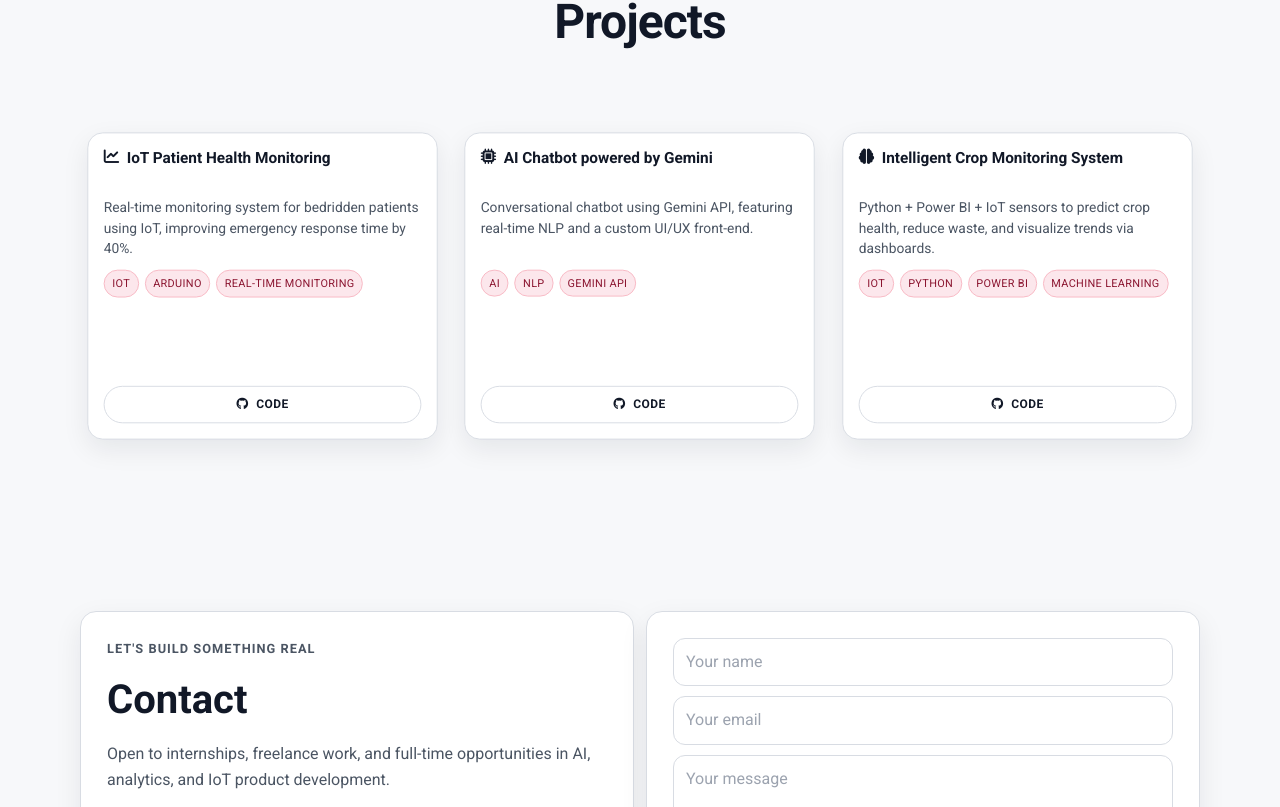
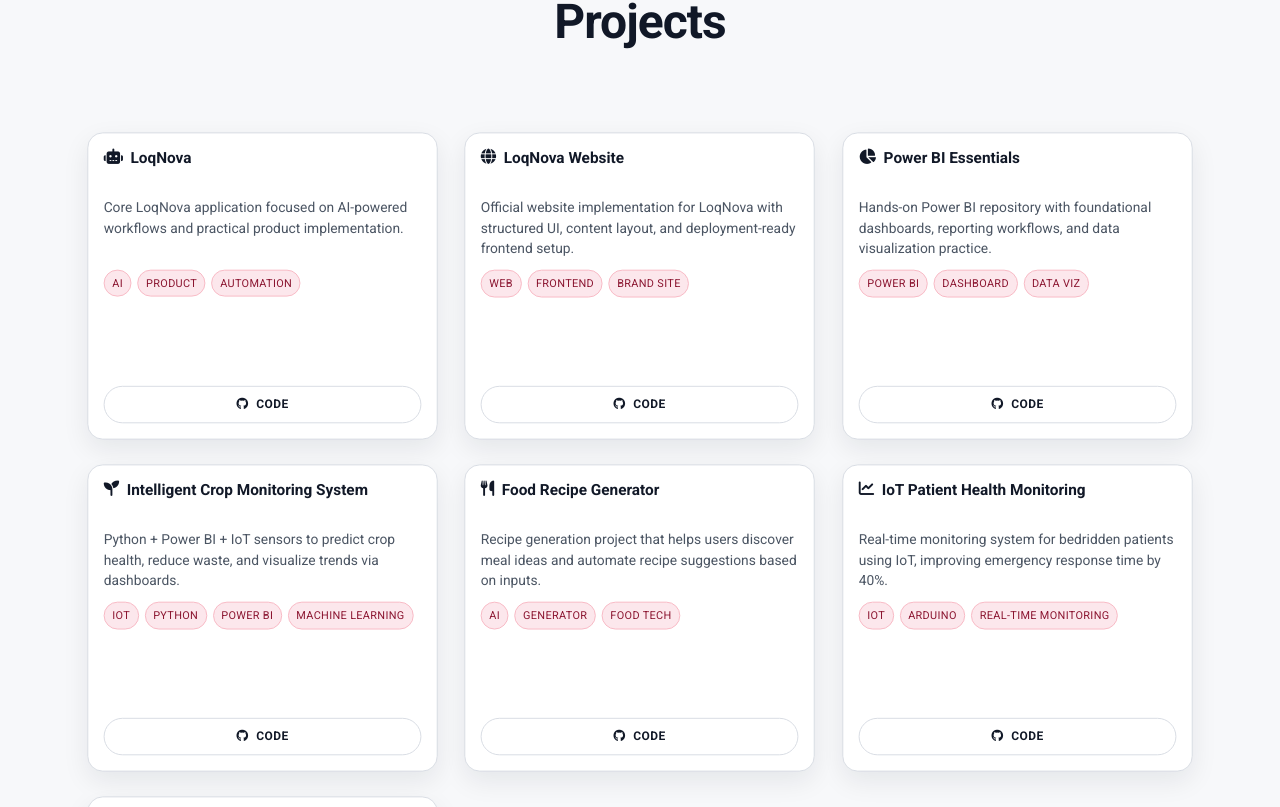
Before and after one commit to earnest-s/Earnest-Portfolio-New, a React (Vite) app: page / in a window 1280 px wide. Shown: the part 5653-6460 px from the top of the page. Built offline with nearby package versions, Linux system fonts and the light colour scheme.

Commit message:
ui-changes

```diff
--- a/src/data/portfolio.ts
+++ b/src/data/portfolio.ts
@@ -105,6 +105,46 @@
 
 export const projects: Project[] = [
   {
+    id: 'loqnova-core',
+    title: 'LoqNova',
+    description: 'Core LoqNova application focused on AI-powered workflows and practical product implementation.',
+    icon: 'fa-robot',
+    githubLink: 'https://github.com/earnest-s/LoqNova.git',
+    tags: ['AI', 'Product', 'Automation'],
+  },
+  {
+    id: 'loqnova-website',
+    title: 'LoqNova Website',
+    description: 'Official website implementation for LoqNova with structured UI, content layout, and deployment-ready frontend setup.',
+    icon: 'fa-globe',
+    githubLink: 'https://github.com/earnest-s/LOQ_NOVA_WEBSITE.git',
+    tags: ['Web', 'Frontend', 'Brand Site'],
+  },
+  {
+    id: 'power-bi-essentials',
+    title: 'Power BI Essentials',
+    description: 'Hands-on Power BI repository with foundational dashboards, reporting workflows, and data visualization practice.',
+    icon: 'fa-chart-pie',
+    githubLink: 'https://github.com/earnest-s/Power_BI_essentials.git',
+    tags: ['Power BI', 'Dashboard', 'Data Viz'],
+  },
+  {
+    id: 'crop-monitoring',
+    title: 'Intelligent Crop Monitoring System',
+    description: 'Python + Power BI + IoT sensors to predict crop health, reduce waste, and visualize trends via dashboards.',
+    icon: 'fa-seedling',
+    githubLink: 'https://github.com/earnest-s/IntelligentCropMonitoringSystem.git',
+    tags: ['IoT', 'Python', 'Power BI', 'Machine Learning'],
+  },
+  {
+    id: 'food-recipe-generator',
+    title: 'Food Recipe Generator',
+    description: 'Recipe generation project that helps users discover meal ideas and automate recipe suggestions based on inputs.',
+    icon: 'fa-utensils',
+    githubLink: 'https://github.com/earnest-s/Food-Recipie-Generator.git',
+    tags: ['AI', 'Generator', 'Food Tech'],
+  },
+  {
     id: 'iot-health',
     title: 'IoT Patient Health Monitoring',
     description: 'Real-time monitoring system for bedridden patients using IoT, improving emergency response time by 40%.',
@@ -119,14 +159,6 @@
     icon: 'fa-microchip',
     githubLink: 'https://github.com/earnest-s/Ai_ChatBot.git',
     tags: ['AI', 'NLP', 'Gemini API'],
-  },
-  {
-    id: 'crop-monitoring',
-    title: 'Intelligent Crop Monitoring System',
-    description: 'Python + Power BI + IoT sensors to predict crop health, reduce waste, and visualize trends via dashboards.',
-    icon: 'fa-brain',
-    githubLink: 'https://github.com/earnest-s/IntelligentCropMonitoringSystem.git',
-    tags: ['IoT', 'Python', 'Power BI', 'Machine Learning'],
   },
 ];
 
```
